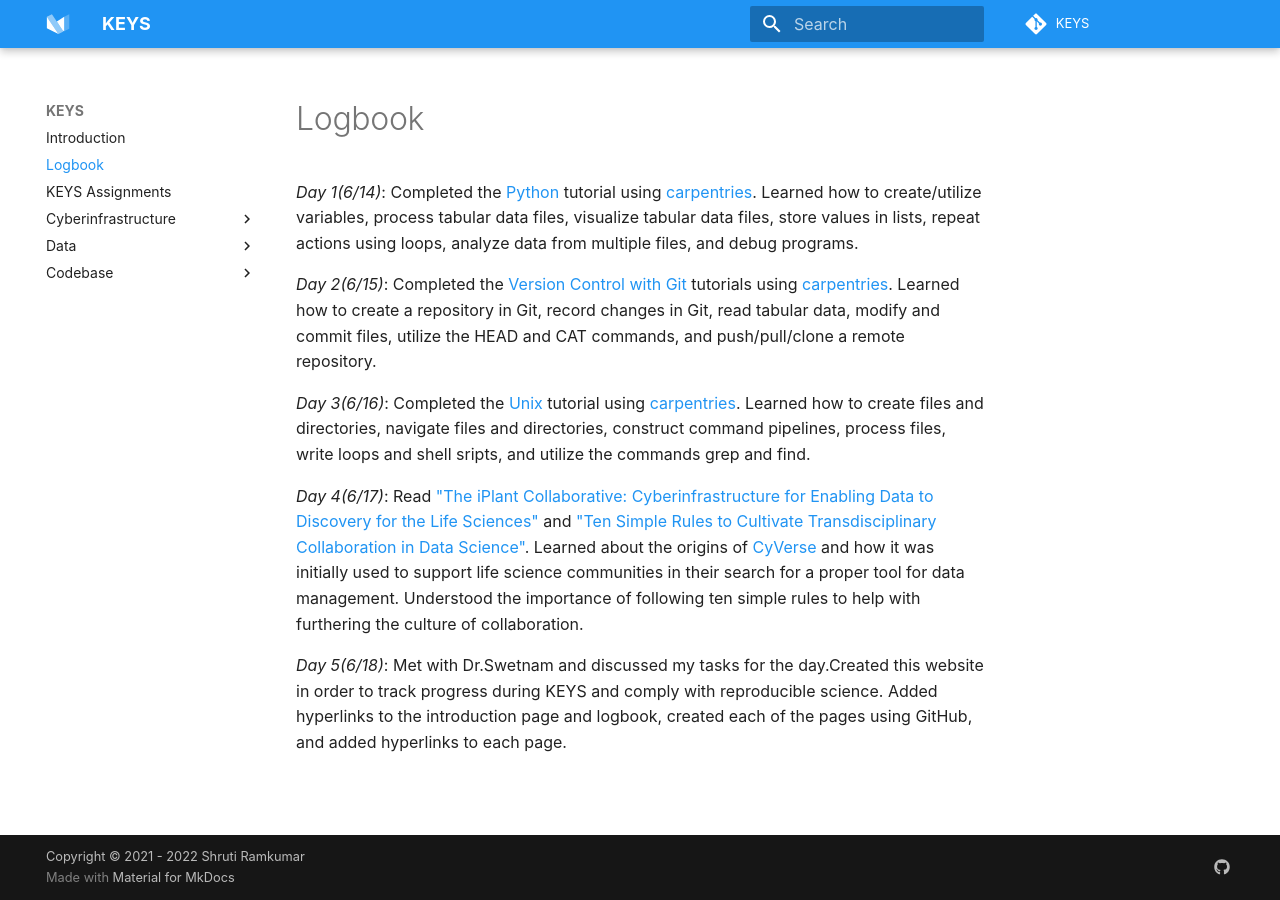
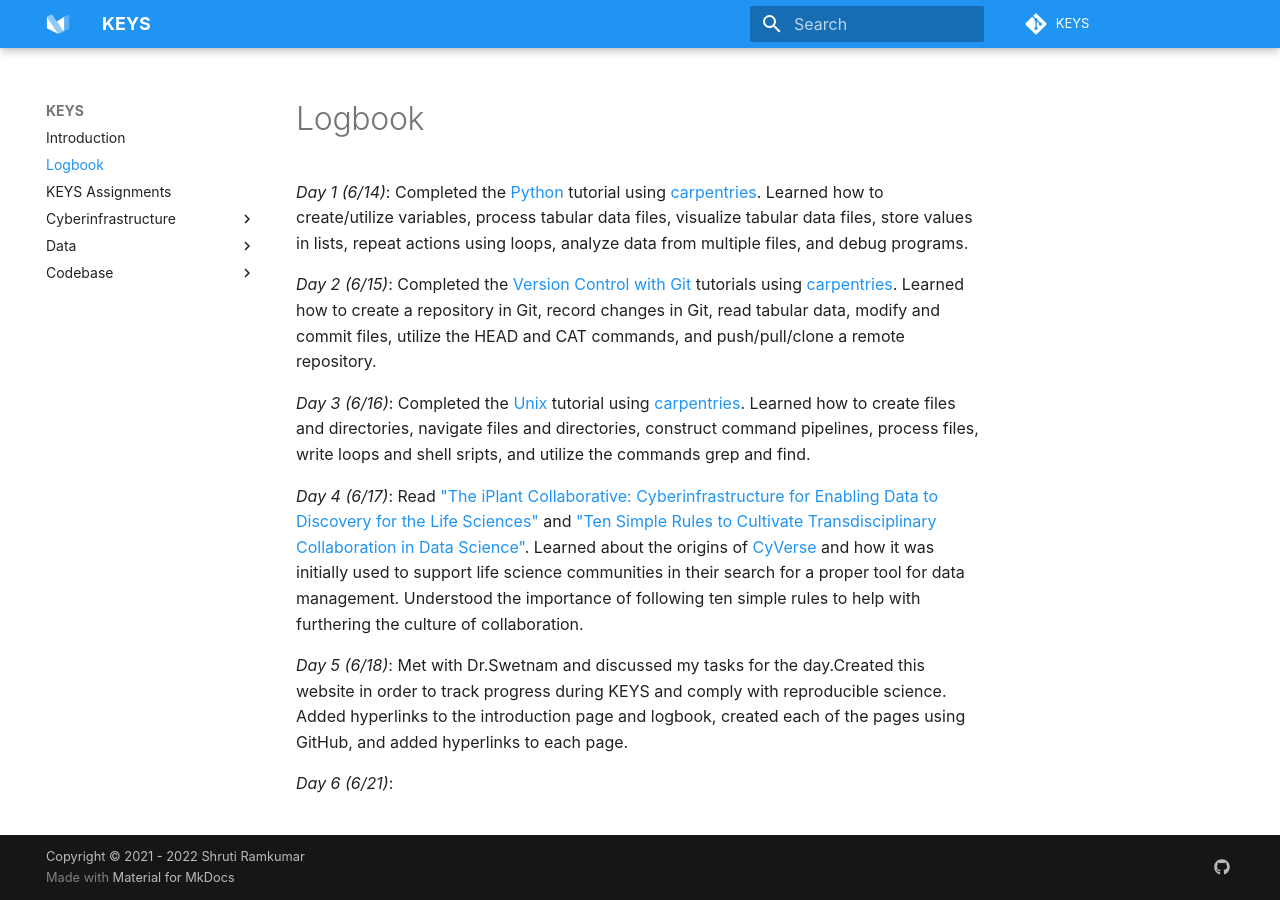
Before and after one commit to tyson-swetnam/mkdocs-material-template, an MkDocs documentation site: the page built from docs/logbook.md, in a window 1280 px wide. Built offline with MkDocs 1.6.1 and Material for MkDocs 9.7.7, drawn with Linux system fonts in a browser that asks for light colours; some web fonts are replaced; comment, search, counter and statistics services are not loaded.

Commit message:
Update logbook.md

```diff
--- a/docs/logbook.md
+++ b/docs/logbook.md
@@ -1,12 +1,14 @@
 # Logbook
 
 
-*Day 1(6/14)*: Completed the [Python](https://swcarpentry.github.io/python-novice-inflammation/) tutorial using [carpentries](https://carpentries.org/). Learned how to create/utilize variables, process tabular data files, visualize tabular data files, store values in lists, repeat actions using loops, analyze data from multiple files, and debug programs.
+*Day 1 (6/14)*: Completed the [Python](https://swcarpentry.github.io/python-novice-inflammation/) tutorial using [carpentries](https://carpentries.org/). Learned how to create/utilize variables, process tabular data files, visualize tabular data files, store values in lists, repeat actions using loops, analyze data from multiple files, and debug programs.
 
-*Day 2(6/15)*: Completed the [Version Control with Git](http://swcarpentry.github.io/git-novice/) tutorials using [carpentries](https://carpentries.org/). Learned how to create a repository in Git, record changes in Git, read tabular data, modify and commit files, utilize the HEAD and CAT commands, and push/pull/clone a remote repository.
+*Day 2 (6/15)*: Completed the [Version Control with Git](http://swcarpentry.github.io/git-novice/) tutorials using [carpentries](https://carpentries.org/). Learned how to create a repository in Git, record changes in Git, read tabular data, modify and commit files, utilize the HEAD and CAT commands, and push/pull/clone a remote repository.
 
-*Day 3(6/16)*: Completed the [Unix](http://swcarpentry.github.io/shell-novice/) tutorial using [carpentries](https://carpentries.org/). Learned how to create files and directories, navigate files and directories, construct command pipelines, process files, write loops and shell sripts, and utilize the commands grep and find.
+*Day 3 (6/16)*: Completed the [Unix](http://swcarpentry.github.io/shell-novice/) tutorial using [carpentries](https://carpentries.org/). Learned how to create files and directories, navigate files and directories, construct command pipelines, process files, write loops and shell sripts, and utilize the commands grep and find.
 
-*Day 4(6/17)*: Read ["The iPlant Collaborative: Cyberinfrastructure for Enabling Data to Discovery for the Life Sciences"](https://journals.plos.org/plosbiology/article?id=10.1371/journal.pbio.1002342) and ["Ten Simple Rules to Cultivate Transdisciplinary Collaboration in Data Science"](https://journals.plos.org/ploscompbiol/article?id=10.1371/journal.pcbi.1008879). Learned about the origins of [CyVerse](https://cyverse.org/) and how it was initially used to support life science communities in their search for a proper tool for data management. Understood the importance of following ten simple rules to help with furthering the culture of collaboration.
+*Day 4 (6/17)*: Read ["The iPlant Collaborative: Cyberinfrastructure for Enabling Data to Discovery for the Life Sciences"](https://journals.plos.org/plosbiology/article?id=10.1371/journal.pbio.1002342) and ["Ten Simple Rules to Cultivate Transdisciplinary Collaboration in Data Science"](https://journals.plos.org/ploscompbiol/article?id=10.1371/journal.pcbi.1008879). Learned about the origins of [CyVerse](https://cyverse.org/) and how it was initially used to support life science communities in their search for a proper tool for data management. Understood the importance of following ten simple rules to help with furthering the culture of collaboration.
 
-*Day 5(6/18)*: Met with Dr.Swetnam and discussed my tasks for the day.Created this website in order to track progress during KEYS and comply with reproducible science. Added hyperlinks to the introduction page and logbook, created each of the pages using GitHub, and added hyperlinks to each page.
+*Day 5 (6/18)*: Met with Dr.Swetnam and discussed my tasks for the day.Created this website in order to track progress during KEYS and comply with reproducible science. Added hyperlinks to the introduction page and logbook, created each of the pages using GitHub, and added hyperlinks to each page.
+
+*Day 6 (6/21)*:
```
